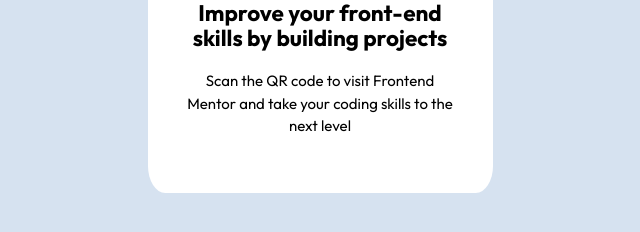
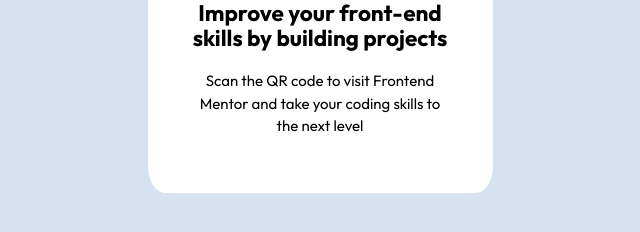
Before and after one commit to esocias/qr-challenge, a plain HTML site: page index.html in a window 1280 px wide. Shown: the part 478-710 px from the top of the page, 320-960 px from the left. Drawn offline with Linux system fonts and the light colour scheme.

Commit message:
First corrections

```diff
--- a/style.css
+++ b/style.css
@@ -130,6 +130,6 @@
       font-size: 1rem;
       font-weight: 400;
       /* width: 80%; */
-      margin: 0 1.5rem;
+      margin: 0 2rem;
       padding-bottom: 2.66rem;
   }
```
